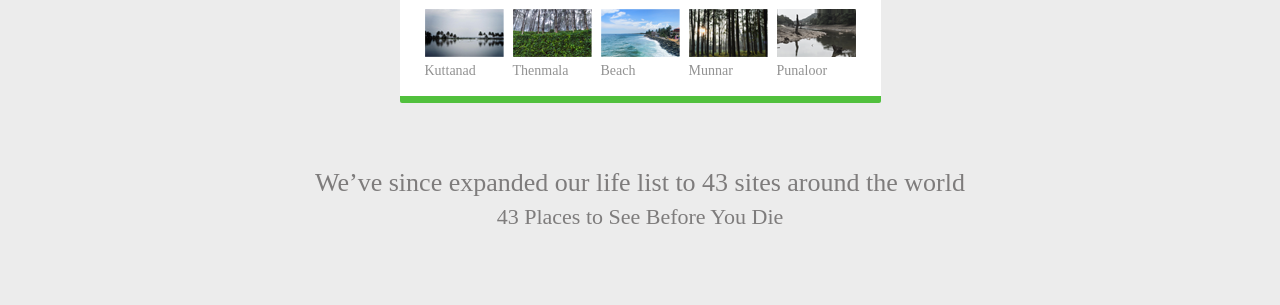
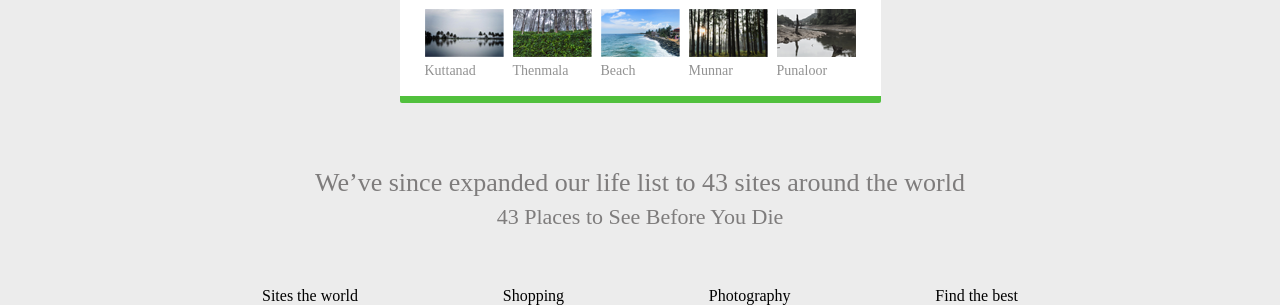
Before and after one commit to spavelo/base_project, a website built with webpack: page index.html in a window 1280 px wide. Shown: the part 667-972 px from the top of the page. Before the commit the page ends 901 px from the top, so only its background shows below. Built offline with nearby package versions, Linux system fonts and the light colour scheme.

Commit message:
[add] classes for block 'guide'

```diff
--- a/index.html
+++ b/index.html
@@ -18,7 +18,6 @@
       </div>
     </div>
   </div>
-
   <main class="main">
     <div class="containerMain">
       <div class="title1">I Like To Ask The Same Question</div>
@@ -73,10 +72,21 @@
       <div class="subtitle2">43 Places to See Before You Die</div>
       <div class="guide">
         <div class="guideItem">
-        <div class="guide__sites"></div>
-        <div class="guide__basket"></div>
-        <div class="guide__foto"></div>
-        <div class="guide__find"></div>
+          <div class="guideItem__card guideItem__card--sites"></div>
+          <div class="guideItem__title">Sites the world</div>
+        </div>
+          <div class="guideItem">
+          <div class="guideItem__card guideItem__card--basket"></div>
+        <div class="guideItem__title">Shopping</div>
+        </div>
+          <div class="guideItem">
+          <div class="guideItem__card guideItem__card--foto"></div>
+        <div class="guideItem__title">Photography</div>
+        </div>
+          <div class="guideItem">
+          <div class="guideItem__card guideItem__card--loupe"></div>
+        <div class="guideItem__title">Find the best</div>
+        </div>
       </div>
     </div>
   </div>
```
Lines whose indentation alone changed are shown as unchanged.
